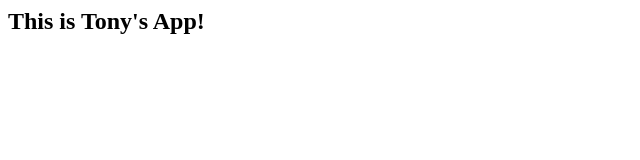
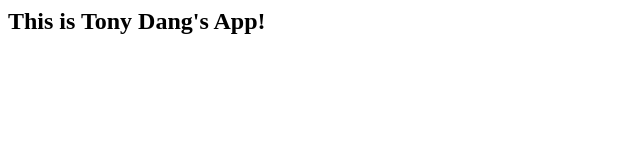
Before and after one commit to tonyxdang/myGitHubTest, a plain HTML site: page index.html in a window 1280 px wide. Shown: the whole page, without its empty margins (0-640 px from the left). Drawn offline with Linux system fonts and the light colour scheme.

Commit message:
initial commit

```diff
--- a/index.html
+++ b/index.html
@@ -3,6 +3,6 @@
     <title>My App</title>
   </head>
   <body>
-    <h2>This is Tony's App!</h2>
+    <h2>This is Tony Dang's App!</h2>
   </body>
 </html>
```
